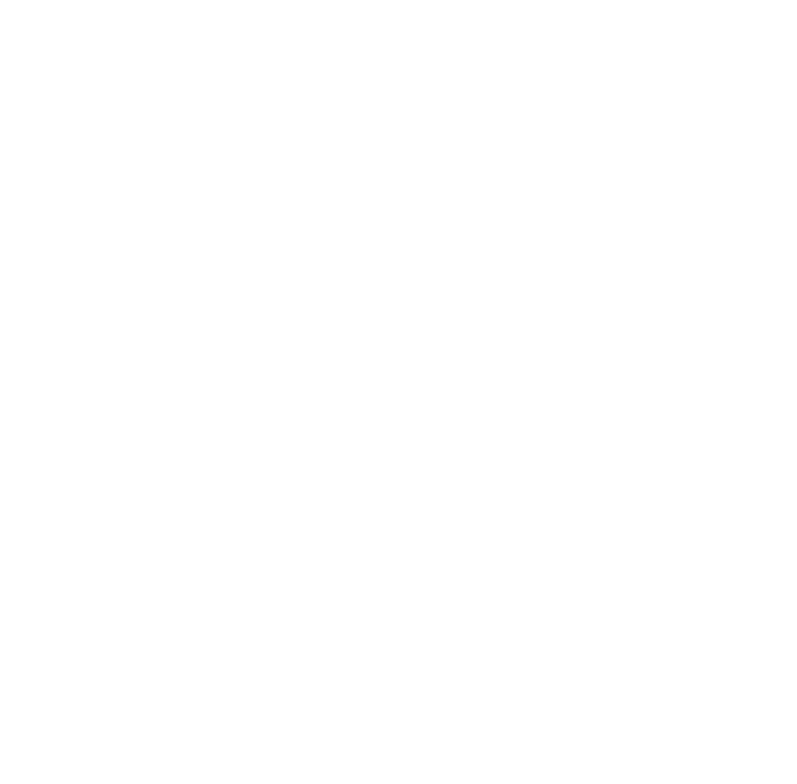
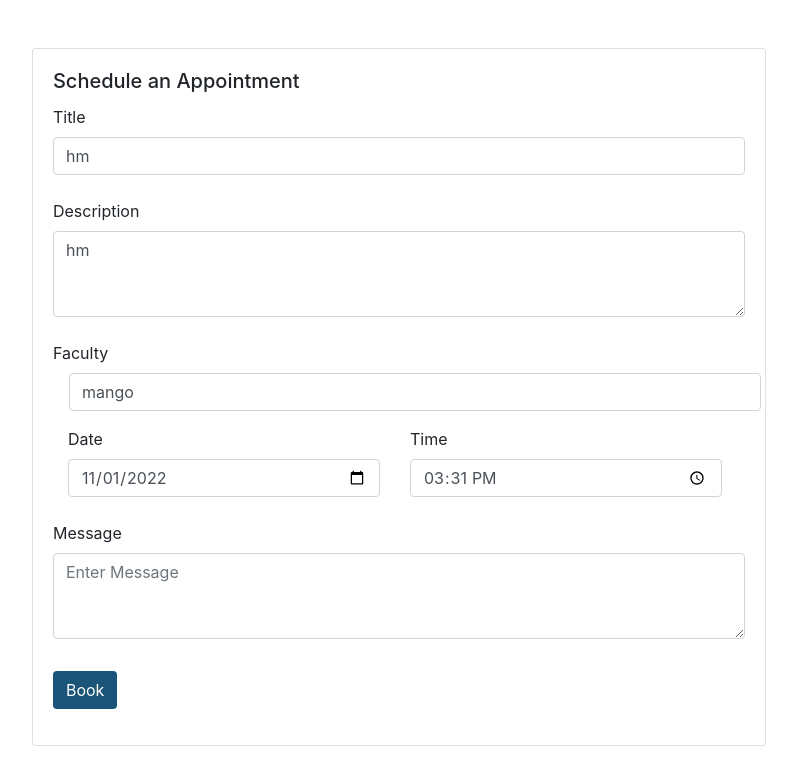
Before and after one commit to ftp24/NITC-Appointment-Management-System, a React (Create React App) app: page /faculty-reschedule in a window 1280 px wide. Shown: the top 784 px of the page, without its empty margins (241-1038 px from the left). Built offline with nearby package versions, Linux system fonts and the light colour scheme.

Commit message:
preparing for merge

```diff
--- a/src/App.js
+++ b/src/App.js
@@ -1,13 +1,16 @@
 import { BrowserRouter as Router, Route, Switch, useHistory} from "react-router-dom";
 import FacultyScheduleDay from "./components/faculty/FacultyScheduleDay"
 import AddAppointment from "./components/student/AddAppointment"
+import RescheduleAppointment from "./components/faculty/RescheduleAppointment"
 
 function App() {
   return (
+
 		<Router>
 				<Switch>
 					<Route exact path="/faculty-schedule-day"><FacultyScheduleDay/></Route>
 					<Route exact path="/student-add"><AddAppointment/></Route>
+					<Route exact path="/faculty-reschedule"><RescheduleAppointment/></Route>
 				</Switch>
 		</Router>
   );
--- /dev/null
+++ b/src/components/faculty/RescheduleAppointment.js
@@ -0,0 +1,97 @@
+import React from 'react'
+import {useEffect,useState} from 'react'
+
+function RescheduleAppointment() {
+	const [prefilled,setPrefilled]=useState(
+	{
+		Title:"hm",
+		Description:"hm",
+		Faculty:"mango",
+		Date:"2022-11-01",
+		Time:"15:31",
+	});
+
+	const options = [
+		{
+			label: "Apple",
+			value: "apple",
+		},
+		{
+			label: "Mango",
+			value: "mango",
+		},
+		{
+			label: "Banana",
+			value: "banana",
+		},
+		{
+			label: "Pineapple",
+			value: "pineapple",
+		},
+	];
+
+	function addSubmit(e)
+	{
+		e.preventDefault();
+		let appointment={
+			Title:(document.getElementById('inputTitle')).value,
+			Description:(document.getElementById('inputDescription')).value,
+			Faculty:(document.getElementById('inputFaculty')).value,
+			Date:(document.getElementById('inputDate')).value,
+			Time:(document.getElementById('inputTime')).value,
+			Message:(document.getElementById('inputMessage')).value,
+		};
+		console.log(appointment);
+
+	}
+
+    return (
+		<div className="row align-items-center justify-content-md-center">
+			<div className="col-7 mt-5">
+				<div className="card">
+					<div className="card-body">
+						<h5 class="card-title">Schedule an Appointment</h5>
+						<form>
+							<div className="form-group row">
+								<div className="col-12">
+									<div className="row">
+										<div className="col-12">
+											<label for="inputTitle">Title</label>
+											<input readonly type="text" className="form-control mb-4" id="inputTitle" value={prefilled.Title} placeholder="Enter Title"/>
+											<label for="inputDescription">Description</label>
+											<textarea readonly rows="3" cols="10" className="form-control mb-4" id="inputDescription" value={prefilled.Description} placeholder="Enter Description"/>
+										</div>
+									</div>
+									<div className="row">
+										<div className="col-12">
+											<label for="inputFaculty">Faculty</label>
+											<input readonly className="form-control ml-3" id="inputFaculty" value={prefilled.Faculty} name="inputFaculty"/>
+										</div>
+									</div>
+									<div className="row mt-3 ml-0 mr-2">
+										<div className="col-6">
+											<label for="inputDate">Date</label>
+											<input type="date" className="form-control mb-4" id="inputDate" value={prefilled.Date} placeholder="Enter Date"/>
+										</div>
+										<div className="col-6">
+										<label for="inputTime">Time</label>
+										<input type="time" className="form-control mb-1" id="inputTime" value={prefilled.Time} placeholder="Enter Time"/>
+										</div>
+									</div>
+									<label for="inputMessage">Message</label>
+									<textarea readonly rows="3" cols="10" className="form-control mb-4" id="inputMessage" placeholder="Enter Message"/>
+
+								</div>
+								<div className="col-4">
+									<button type="submit" className="btn mt-2" onClick={addSubmit}>Book</button>
+								</div>
+							</div>
+						</form>
+					</div>
+				</div>
+			</div>
+  		</div>
+    )
+}
+
+export default RescheduleAppointment
```
Also changed, not shown: src/components/admin/AccountCard.js (added, +14 -0 lines), src/components/admin/UserSearch.js (added, +12 -0 lines).
